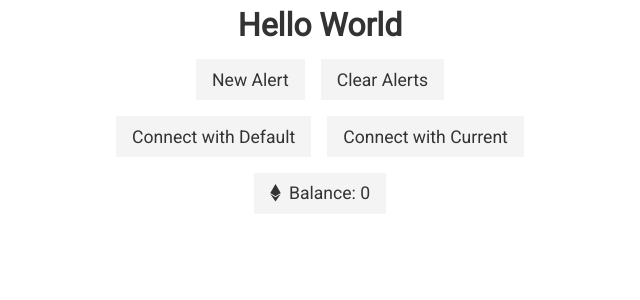
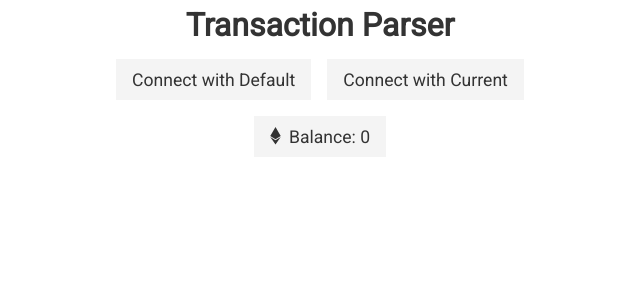
Before and after one commit to Flash-Git/Parser, a React app: page / in a window 1280 px wide. Shown: the top 300 px of the page, without its empty margins (320-960 px from the left). Built offline with nearby package versions, Linux system fonts and the light colour scheme.

Commit message:
Removed template code

```diff
--- a/src/pages/Home.tsx
+++ b/src/pages/Home.tsx
@@ -1,39 +1,9 @@
 import React, { FC, useContext, useState } from "react";
 
-import { useMountEffect } from "utils/hooks";
-
-import AlertContext from "context/alert/AlertContext";
-import { AddAlert, ClearAlerts } from "context";
-
 const Home: FC = () => {
-  const alertContext = useContext(AlertContext);
-  const {
-    addAlert,
-    clearAlerts
-  }: { addAlert: AddAlert; clearAlerts: ClearAlerts } = alertContext;
-
-  const [counter, setCounter] = useState(1);
-
-  useMountEffect(() => {
-    addAlert("This is an alert!", "danger", 5000);
-  });
-
-  const onClick = () => {
-    addAlert(`Hello: ${counter}`, "light");
-    setCounter(counter + 1);
-  };
-
   return (
     <div className="container flex col center">
-      <h1>Hello World</h1>
-      <div className="row">
-        <button className="btn m" onClick={onClick}>
-          New Alert
-        </button>
-        <button className="btn m" onClick={clearAlerts}>
-          Clear Alerts
-        </button>
-      </div>
+      <h1>Transaction Parser</h1>
     </div>
   );
 };
```
